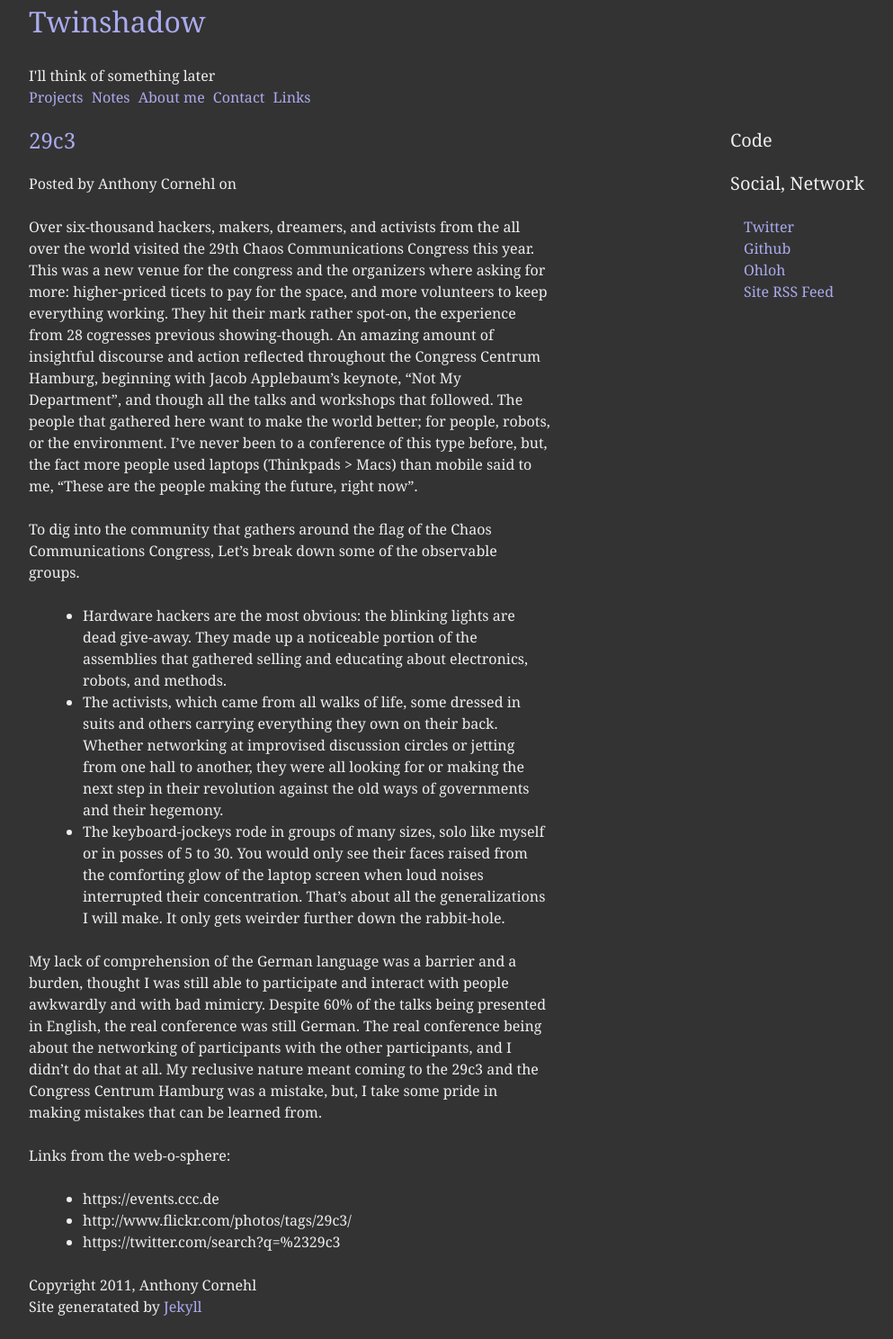
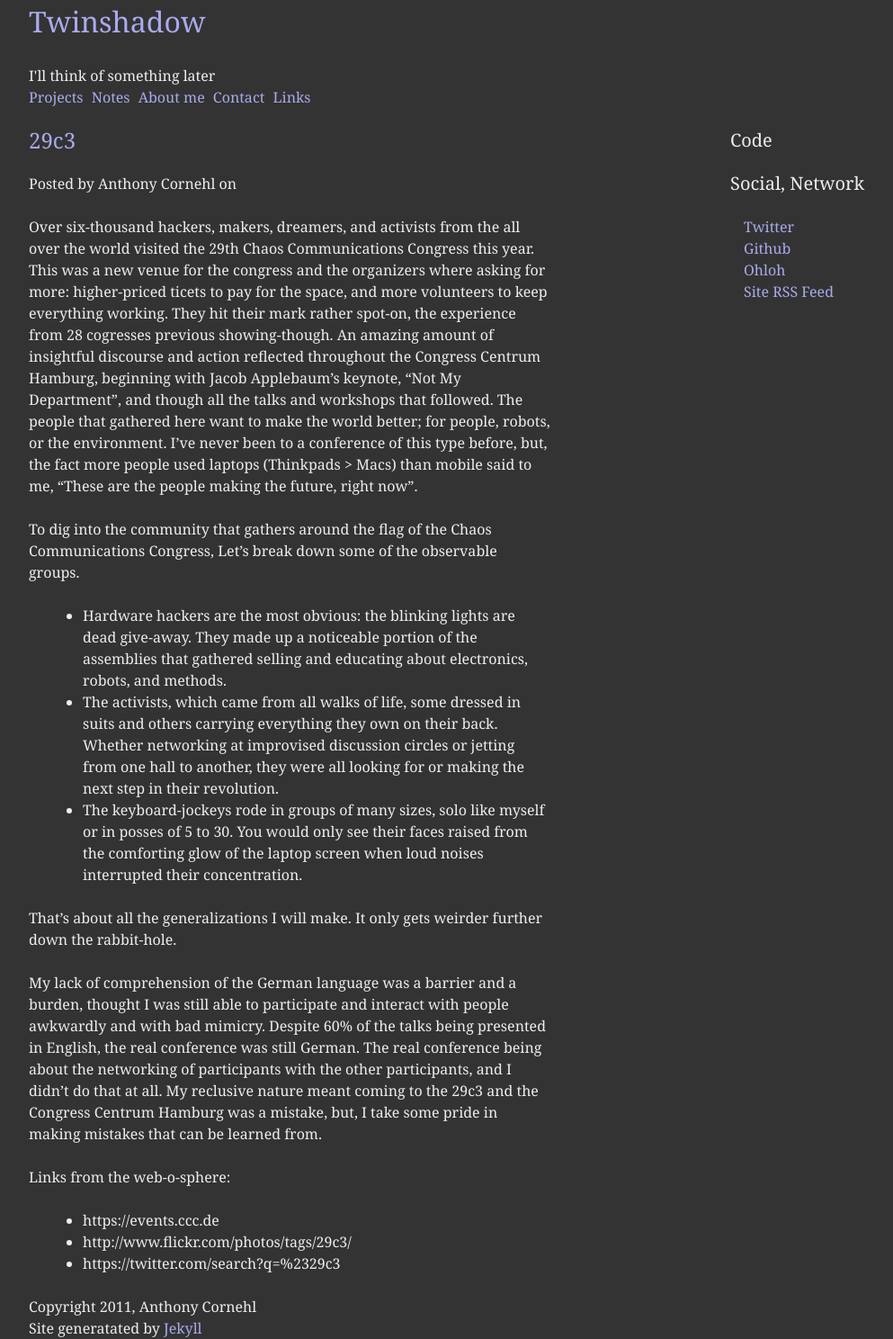
Before and after one commit to twinshadow/twinshadow.github.com, a Jekyll site: the page built from _posts/2012-12-30-29c3.md, in a window 1280 px wide. Shown: the whole page at 90% size, without its empty margins (138-1131 px from the left). Built offline with Jekyll 4.4.1, drawn with Linux system fonts in a browser that asks for light colours; Markdown is read by kramdown in place of the engine named in the settings; before the commit the page ends 1464 px from its top, so only the background shows below that.

Commit message:
I don't understand markdown

```diff
--- a/_posts/2012-12-30-29c3.md
+++ b/_posts/2012-12-30-29c3.md
@@ -6,15 +6,21 @@ disqus: 0
 ---
 Over six-thousand hackers, makers, dreamers, and activists from the all over the world visited the 29th Chaos Communications Congress this year. This was a new venue for the congress and the organizers where asking for more: higher-priced ticets to pay for the space, and more volunteers to keep everything working. They hit their mark rather spot-on, the experience from 28 cogresses previous showing-though. An amazing amount of insightful discourse and action reflected throughout the Congress Centrum Hamburg, beginning with Jacob Applebaum's keynote, "Not My Department", and though all the talks and workshops that followed. The people that gathered here want to make the world better; for people, robots, or the environment. I've never been to a conference of this type before, but, the fact more people used laptops (Thinkpads > Macs) than mobile said to me, "These are the people making the future, right now".
 
+
 To dig into the community that gathers around the flag of the Chaos Communications Congress, Let's break down some of the observable groups.
-- Hardware hackers are the most obvious: the blinking lights are dead give-away. They made up a noticeable portion of the assemblies that gathered selling and educating about electronics, robots, and methods.
-- The activists, which came from all walks of life, some dressed in suits and others carrying everything they own on their back. Whether networking at improvised discussion circles or jetting from one hall to another, they were all looking for or making the next step in their revolution against the old ways of governments and their hegemony.
-- The keyboard-jockeys rode in groups of many sizes, solo like myself or in posses of 5 to 30. You would only see their faces raised from the comforting glow of the laptop screen when loud noises interrupted their concentration.
+
+* Hardware hackers are the most obvious: the blinking lights are dead give-away. They made up a noticeable portion of the assemblies that gathered selling and educating about electronics, robots, and methods.
+* The activists, which came from all walks of life, some dressed in suits and others carrying everything they own on their back. Whether networking at improvised discussion circles or jetting from one hall to another, they were all looking for or making the next step in their revolution.
+* The keyboard-jockeys rode in groups of many sizes, solo like myself or in posses of 5 to 30. You would only see their faces raised from the comforting glow of the laptop screen when loud noises interrupted their concentration.
+
 That's about all the generalizations I will make. It only gets weirder further down the rabbit-hole.
+
 
 My lack of comprehension of the German language was a barrier and a burden, thought I was still able to participate and interact with people awkwardly and with bad mimicry. Despite 60% of the talks being presented in English, the real conference was still German. The real conference being about the networking of participants with the other participants, and I didn't do that at all. My reclusive nature meant coming to the 29c3 and the Congress Centrum Hamburg was a mistake, but, I take some pride in making mistakes that can be learned from.
 
+
 Links from the web-o-sphere:
-- https://events.ccc.de
-- http://www.flickr.com/photos/tags/29c3/
-- https://twitter.com/search?q=%2329c3
+
+* https://events.ccc.de
+* http://www.flickr.com/photos/tags/29c3/
+* https://twitter.com/search?q=%2329c3
```
